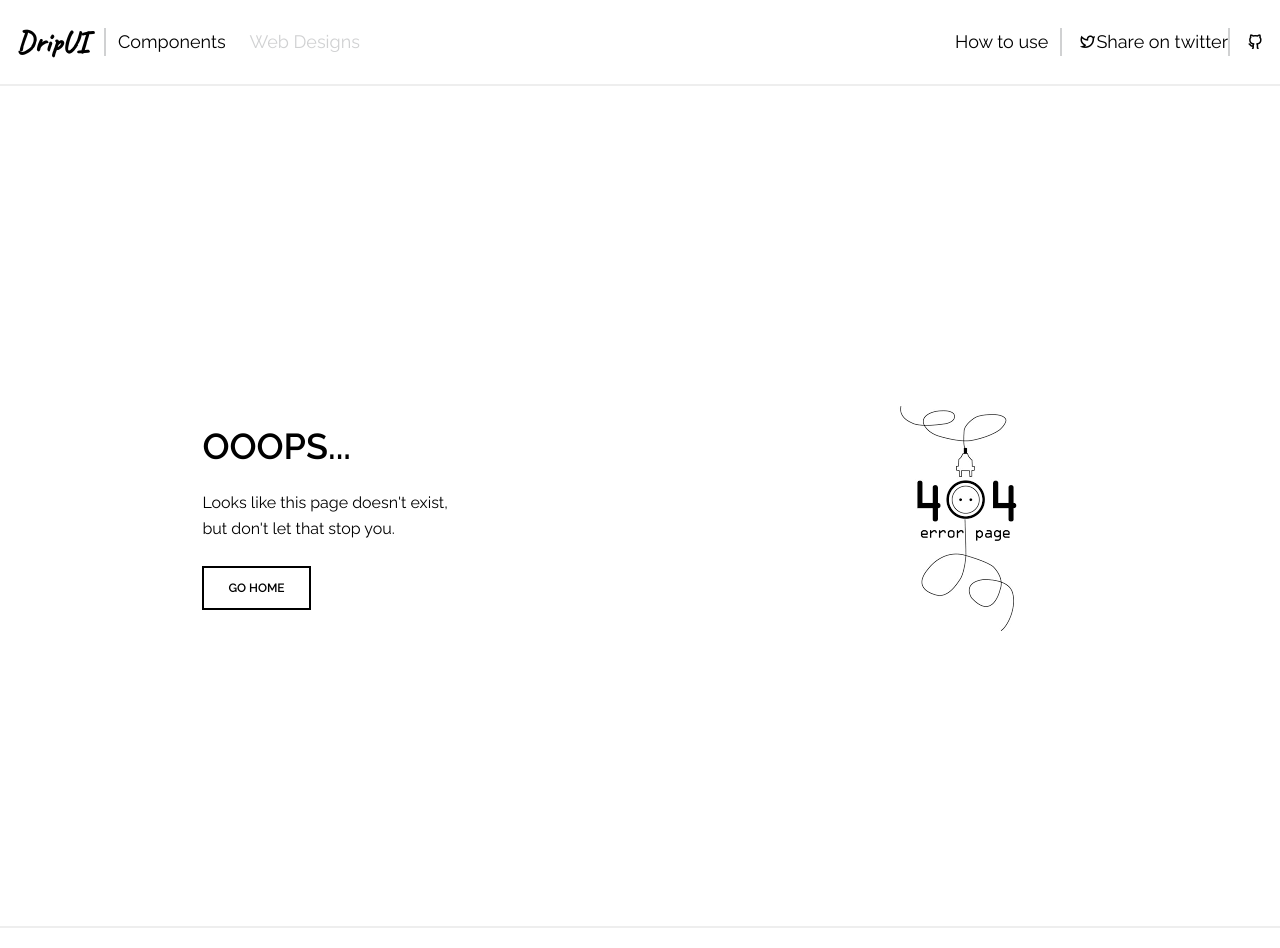
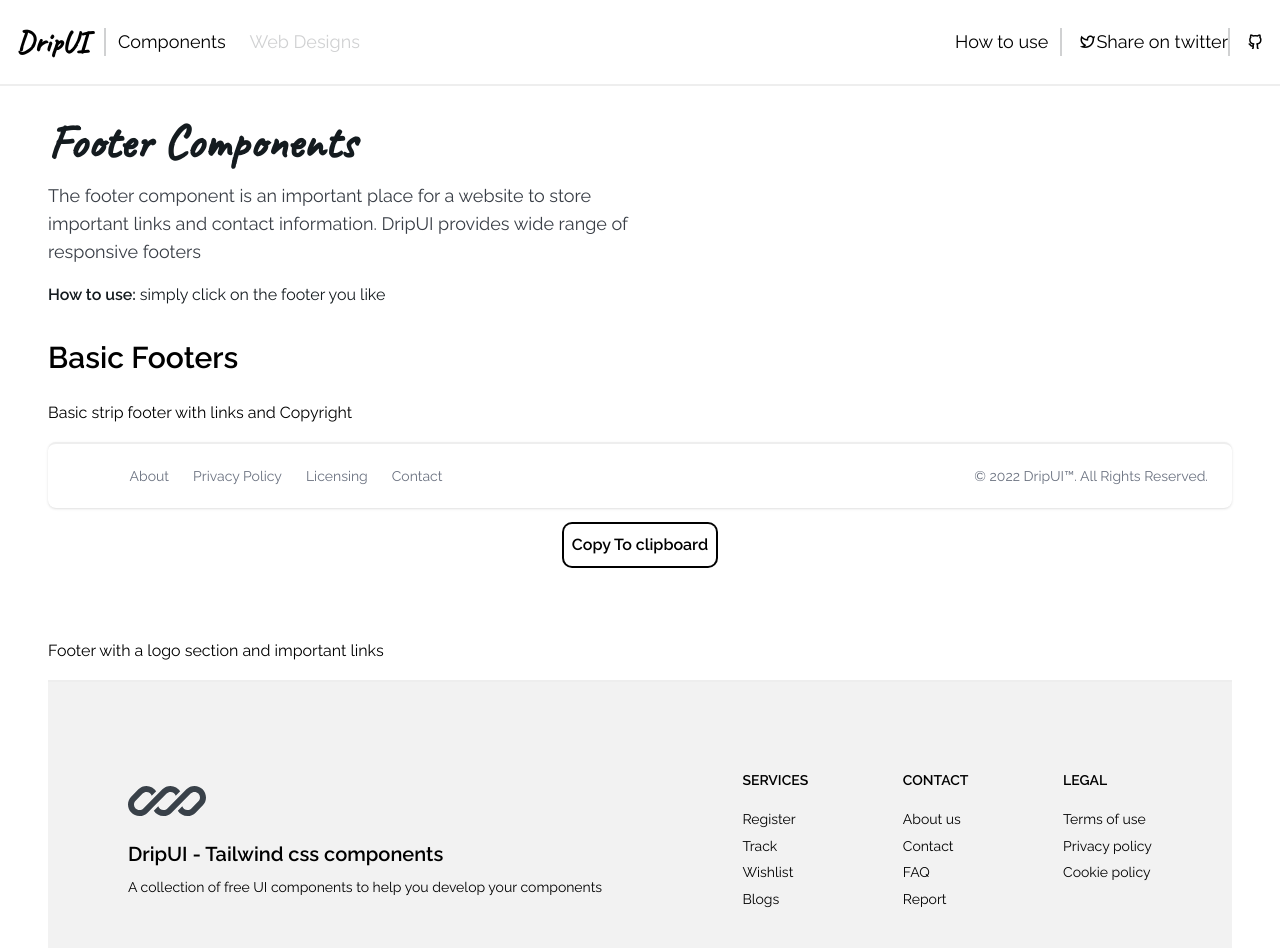
Before and after one commit to khazifire/DripUI, a Next.js app: page /docs/footers in a window 1280 px wide. Before the commit this address had no page. Shown: the top 948 px of the page. Built offline with nearby package versions, Linux system fonts and the light colour scheme.

Commit message:
fixed broken footer component and added new footer component

```diff
--- a/components/drip/footer/Footer.js
+++ b/components/drip/footer/Footer.js
@@ -1,7 +1,17 @@
+import copyToClipboard from "../../../utils/function/copyToClipBoard";
+import { useRef, useState } from "react";
 function Footer() {
+
+    const footerRef = useRef(null);
+    const [copySuccess, setCopySuccess] = useState(false);
+    console.log(copySuccess)
     return (
-
-<footer className="p-4 bg-white rounded-lg shadow md:px-6 md:py-8 dark:bg-gray-900">
+        <div className="flex flex-col gap-y-4">
+            <div
+                ref={footerRef}
+                className="footer-component">
+                <footer
+                    className="p-4 bg-white rounded-lg shadow md:px-6 md:py-8 dark:bg-gray-900">
                     <div className="sm:flex sm:items-center sm:justify-between">
                         <a href="https://dripui.vercel.app/" className="flex items-center mb-4 sm:mb-0">
 
@@ -26,7 +36,24 @@
                     <span className="block text-sm text-gray-500 sm:text-center dark:text-gray-400">© 2022 <a href="https://dripui.vercel.app/" className="hover:underline">DripUI™</a>. All Rights Reserved.
                     </span>
                 </footer>
-);
+            </div>
+
+            <button
+                onClick={() => copyToClipboard(footerRef, setCopySuccess)}
+                className="rounded-lg ring-2 w-fit p-2 mx-auto ring-black hover:bg-black hover:text-white transition-colors duration-500 ease-in font-bold"
+            >
+                Copy To clipboard
+            </button>
+
+            {
+                copySuccess &&
+                <span className="mx-auto gap-1 py-2 text-sm">
+                    Copied! <i className="ri-chat-smile-2-line animate-bounce"></i>{" "}
+                </span>
+            }
+        </div>
+
+    )
 }
 
 export default Footer
--- /dev/null
+++ b/components/drip/footer/LogoFooter.js
@@ -0,0 +1,69 @@
+import copyToClipboard from "../../../utils/function/copyToClipBoard";
+import { useRef, useState } from "react";
+function LogoFooter() {
+
+    const footerRef = useRef(null);
+    const [copySuccess, setCopySuccess] = useState(false);
+    console.log(copySuccess)
+    return (
+        <div className="flex flex-col gap-y-4 ">
+            <div
+                ref={footerRef}
+                className="footer-component">
+                <footer class="flex flex-col bg-[#f2f2f2] py-40 px-20 text-sm sm:flex-row sm:justify-between text-black">
+                    <div class="logo mx-auto w-full sm:w-full md:w-3/5">
+                        <svg id="logo-70" width="78" height="30" viewBox="0 0 78 30" fill="none" xmlns="http://www.w3.org/2000/svg">
+                        <path d="M18.5147 0C15.4686 0 12.5473 1.21005 10.3934 3.36396L3.36396 10.3934C1.21005 12.5473 0 15.4686 0 18.5147C0 24.8579 5.14214 30 11.4853 30C14.5314 30 17.4527 28.7899 19.6066 26.636L24.4689 21.7737C24.469 21.7738 24.4689 21.7736 24.4689 21.7737L38.636 7.6066C39.6647 6.57791 41.0599 6 42.5147 6C44.9503 6 47.0152 7.58741 47.7311 9.78407L52.2022 5.31296C50.1625 2.11834 46.586 0 42.5147 0C39.4686 0 36.5473 1.21005 34.3934 3.36396L15.364 22.3934C14.3353 23.4221 12.9401 24 11.4853 24C8.45584 24 6 21.5442 6 18.5147C6 17.0599 6.57791 15.6647 7.6066 14.636L14.636 7.6066C15.6647 6.57791 17.0599 6 18.5147 6C20.9504 6 23.0152 7.58748 23.7311 9.78421L28.2023 5.31307C26.1626 2.1184 22.5861 0 18.5147 0Z" class="ccustom" fill="#394149"></path>
+                        <path d="M39.364 22.3934C38.3353 23.4221 36.9401 24 35.4853 24C33.05 24 30.9853 22.413 30.2692 20.2167L25.7982 24.6877C27.838 27.8819 31.4143 30 35.4853 30C38.5314 30 41.4527 28.7899 43.6066 26.636L62.636 7.6066C63.6647 6.57791 65.0599 6 66.5147 6C69.5442 6 72 8.45584 72 11.4853C72 12.9401 71.4221 14.3353 70.3934 15.364L63.364 22.3934C62.3353 23.4221 60.9401 24 59.4853 24C57.0498 24 54.985 22.4127 54.269 20.2162L49.798 24.6873C51.8377 27.8818 55.4141 30 59.4853 30C62.5314 30 65.4527 28.7899 67.6066 26.636L74.636 19.6066C76.7899 17.4527 78 14.5314 78 11.4853C78 5.14214 72.8579 0 66.5147 0C63.4686 0 60.5473 1.21005 58.3934 3.36396L39.364 22.3934Z" class="ccustom" fill="#394149"></path>
+                        </svg>
+                        <h2 class="mb-2 mt-6 text-xl font-bold">DripUI - Tailwind css components</h2>
+                        <p>A collection of free UI components to help you develop your components</p>
+                    </div>
+
+                    <div class="links mt-10 flex w-full flex-row justify-between sm:w-full md:mt-0 md:w-2/5">
+                        <nav class="links-section-1 flex flex-col">
+                            <h6 class="mb-4 font-bold">SERVICES</h6>
+                            <a class="mb-1 cursor-pointer hover:underline">Register</a>
+                            <a class="mb-1 cursor-pointer hover:underline">Track</a>
+                            <a class="mb-1 cursor-pointer hover:underline">Wishlist</a>
+                            <a class="mb-1 cursor-pointer hover:underline">Blogs</a>
+                        </nav>
+                        <nav class="links-section-2 flex flex-col">
+                            <h6 class="mb-4 font-bold">CONTACT</h6>
+                            <a class="mb-1 cursor-pointer hover:underline">About us</a>
+                            <a class="mb-1 cursor-pointer hover:underline">Contact</a>
+                            <a class="mb-1 cursor-pointer hover:underline">FAQ</a>
+                            <a class="mb-1 cursor-pointer hover:underline">Report</a>
+                        </nav>
+                        <nav class="links-section-3 flex flex-col">
+                            <h4 class="mb-4 font-bold">LEGAL</h4>
+                            <a class="mb-1 cursor-pointer hover:underline">Terms of use</a>
+                            <a class="mb-1 cursor-pointer hover:underline">Privacy policy</a>
+                            <a class="mb-1 cursor-pointer hover:underline">Cookie policy</a>
+                        </nav>
+                    </div>
+                </footer>
+                <span className="block bg-[#f2f2f2] py-4 text-sm text-gray-500 sm:text-center dark:text-gray-400">© 2022 <a href="https://dripui.vercel.app/" className="hover:underline">DripUI™</a>. All Rights Reserved.
+                </span>
+
+            </div>
+
+            <button
+                onClick={() => copyToClipboard(footerRef, setCopySuccess)}
+                className="rounded-lg ring-2 w-fit p-2 mx-auto ring-black hover:bg-black hover:text-white transition-colors duration-500 ease-in font-bold"
+            >
+                Copy To clipboard
+            </button>
+
+            {
+                copySuccess &&
+                <span className="mx-auto gap-1 py-2 text-sm">
+                    Copied! <i className="ri-chat-smile-2-line animate-bounce"></i>{" "}
+                </span>
+            }
+        </div>
+
+    )
+}
+
+export default LogoFooter;
--- a/components/drip/navbar/Navbar.js
+++ b/components/drip/navbar/Navbar.js
@@ -17,7 +17,7 @@
 
           <Desktop className={`w-6 h-6 cursor-pointer ${desktopPreview ? `fill-blue-600` : `fill-black`} transition-colors duration-200 ease-in`} onClick={()=> setDesktopPreview(true) } />
           <Mobile className={`w-6 h-6 cursor-pointer ${!desktopPreview ? `fill-blue-600` : `fill-black`} transition-colors duration-200 ease-in`} onClick={()=> setDesktopPreview(false) } />
-      </div>
+        </div>
         {navbar.category.map((nav) => (
           <nav ref={navEL} key={nav.id} className={desktopPreview ? nav.style : nav.mobileStyle}>
             <input
--- a/pages/docs/cards.js
+++ b/pages/docs/cards.js
@@ -1,8 +1,5 @@
 import Head from "next/head";
 import { useRef, useState } from "react";
-import { BasicBtns } from "../../components/drip/buttons/basicBtsns";
-import { ColoredShadowBtns } from "../../components/drip/buttons/coloredShadowBtns";
-import DefaultCard from "../../components/drip/cards/defaultCard";
 import Meta from "../../components/layout/meta";
 import PageHeading from "../../components/other/PageHeadings";
 
--- /dev/null
+++ b/pages/docs/footers.js
@@ -0,0 +1,41 @@
+import Meta from "../../components/layout/meta"
+import PageHeading from "../../components/other/PageHeadings"
+import Footer from "../../components/drip/footer/Footer"
+import LogoFooter from "../../components/drip/footer/LogoFooter"
+
+export default function Footers(){
+  return(
+    <section className="lg:px-12 px-3 ">
+      <Meta
+        title={"DripUI - Tailwind CSS Footers"}
+        description={
+          "DripUI offers a wide range of responsive Footers"
+        }
+        url={"/components/footer"}
+      />
+
+      <PageHeading
+        title={"Footer Components"}
+        alt={"footer"}
+        description={
+          "The footer component is an important place for a website to store important links and contact information. DripUI provides wide range of responsive footers"
+        }
+      />
+
+      <section className="flex flex-col gap-6">
+        <h2 className="text-3xl font-semibold">Basic Footers</h2>
+          {/* Foorter #1 */}
+          <div className="mb-12">
+            <h3 className="mb-4"> Basic strip footer with links and Copyright </h3>
+            <Footer  />
+          </div>
+
+          <div className="mb-12">
+            <h3 className="mb-4"> Footer with a logo section and important links </h3>
+            <LogoFooter />
+          </div>
+
+      </section>
+    </section>
+  )
+}
--- a/pages/docs/headers.js
+++ b/pages/docs/headers.js
@@ -1,8 +1,3 @@
-import Head from "next/head";
-import Link from "next/link";
-import { useRef, useState } from "react";
-import { BasicBtns } from "../../components/drip/buttons/basicBtsns";
-import { ColoredShadowBtns } from "../../components/drip/buttons/coloredShadowBtns";
 import { basicNavbars } from "../../components/drip/navbar/basicNavbars";
 import Navbar from "../../components/drip/navbar/Navbar";
 import Meta from "../../components/layout/meta";
```
Lines whose indentation alone changed are shown as unchanged.
